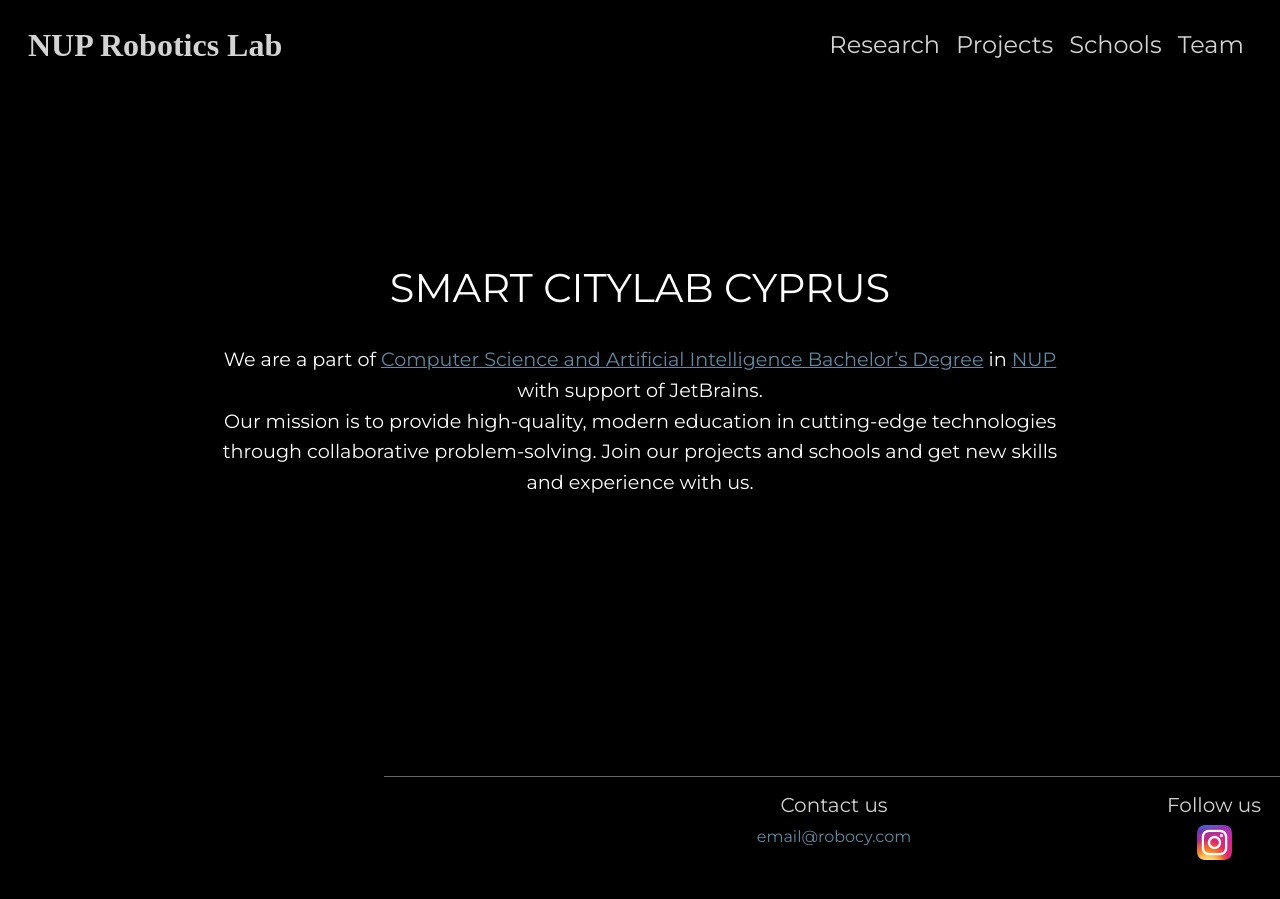
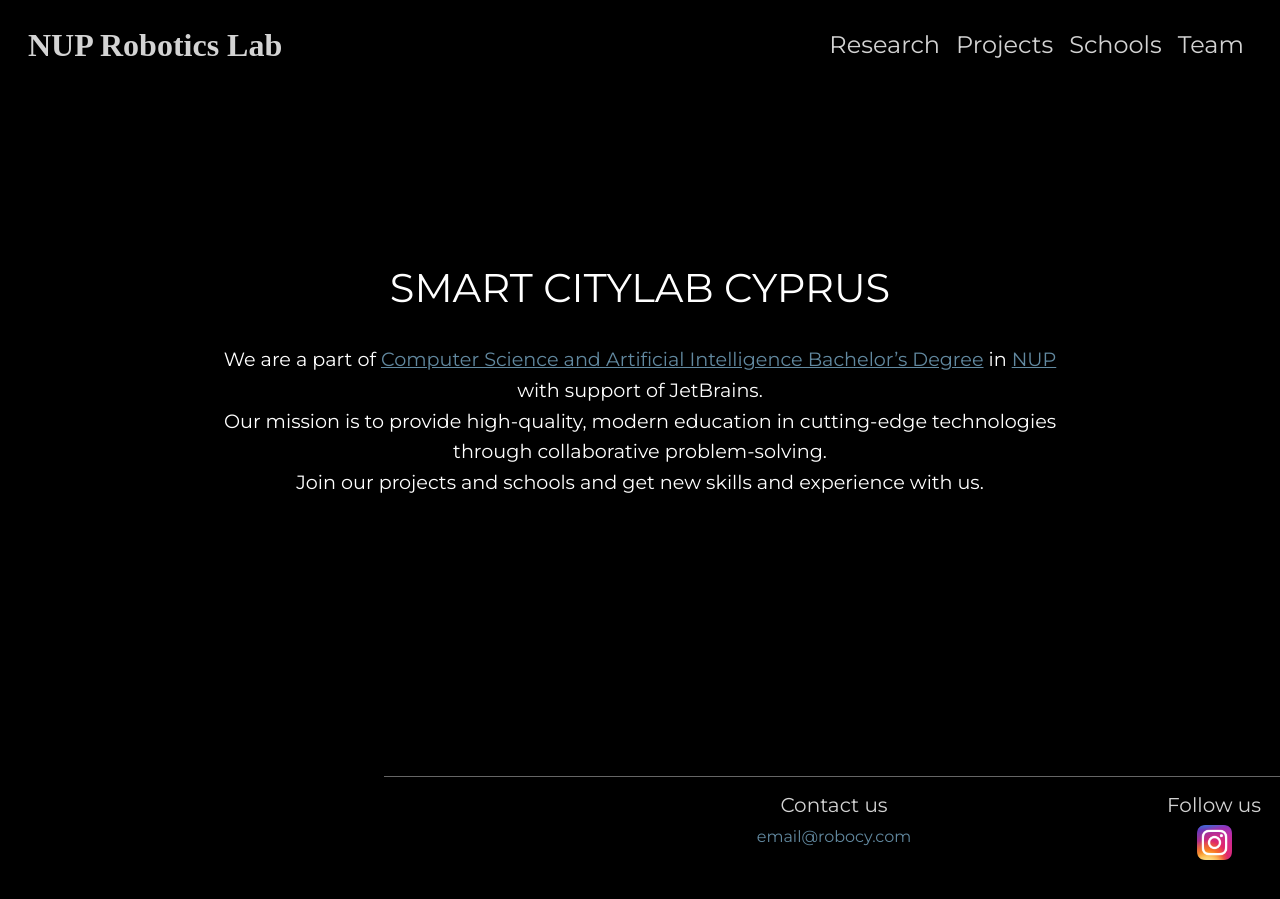
Before and after one commit to rcicd/robo_lab, a Jekyll site: the page built from index.md, in a window 1280 px wide and 900 px high, scrolled down 22 px. Built offline with Jekyll 4.4.1, drawn with Linux system fonts in a browser that asks for light colours; some web fonts are replaced.

```diff
--- a/assets/css/main.css
+++ b/assets/css/main.css
@@ -172,7 +172,7 @@
 #scrollTopBtn {
   display: none;
   position: fixed;
-  bottom: 20px;
+  bottom: 110px;
   right: 30px;
   z-index: 99;
   border: none;
--- a/index.md
+++ b/index.md
@@ -6,4 +6,4 @@
 # SMART CITYLAB CYPRUS
 
 We are a part of <a href="https://lp.jetbrains.com/academy/csai-program/">Computer Science and Artificial Intelligence Bachelor's Degree</a> in <a href="https://www.nup.ac.cy/">NUP</a> with support of JetBrains.
-<br>Our mission is to provide high-quality, modern education in cutting-edge technologies through collaborative problem-solving. Join our projects and schools and get new skills and experience with us.
+<br>Our mission is to provide high-quality, modern education in cutting-edge technologies through collaborative problem-solving. <br>Join our projects and schools and get new skills and experience with us.
```
